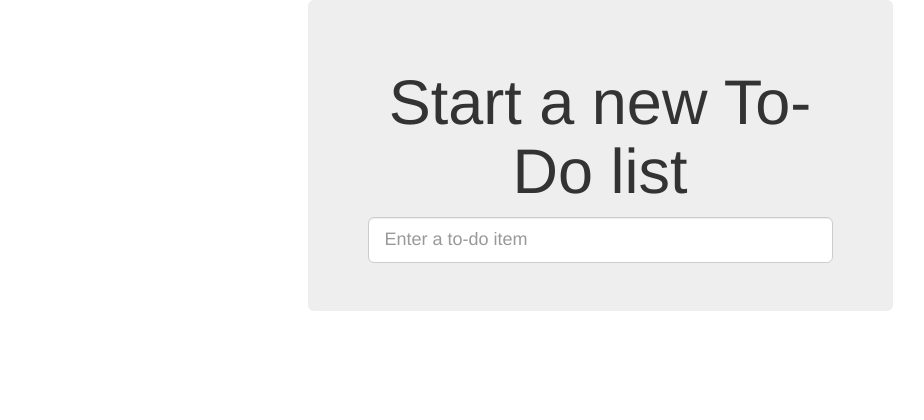
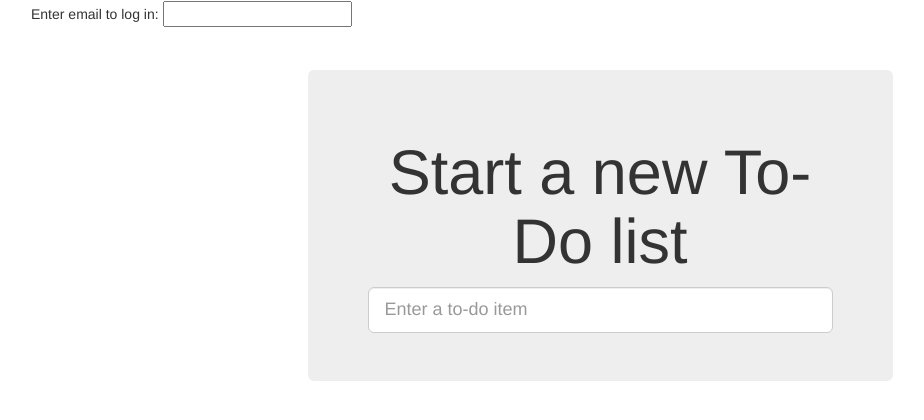
Before and after one commit to millerthegorilla/testinggoat, a Django app: page /lists/ in a window 1280 px wide. Shown: the top 420 px of the page, without its empty margins (40-964 px from the left). Run offline with Django 4.2, Linux system fonts and the light colour scheme; some libraries are stand-ins or nearby versions.

Commit message:
updated base.html to show login choice

```diff
--- a/lists/templates/base.html
+++ b/lists/templates/base.html
@@ -13,6 +13,17 @@
   <body>
     <div class="container">
 
+     <div class="navbar">
+      {% if user.is_authenticated %}
+        <p>Logged in as {{ user.email }}</p>
+        <p><a id="id_logout" href="{% url 'logout' %}">Log out</a></p>
+      {% else %}
+        <form method="POST" action ="{% url 'send_login_email' %}">
+          Enter email to log in: <input name="email" type="text" />
+          {% csrf_token %}
+        </form>
+      {% endif %}
+     </div>
       <div class="row">
         <div class="col-md-6 col-md-offset-3 jumbotron">
           <div class="text-center">
```
